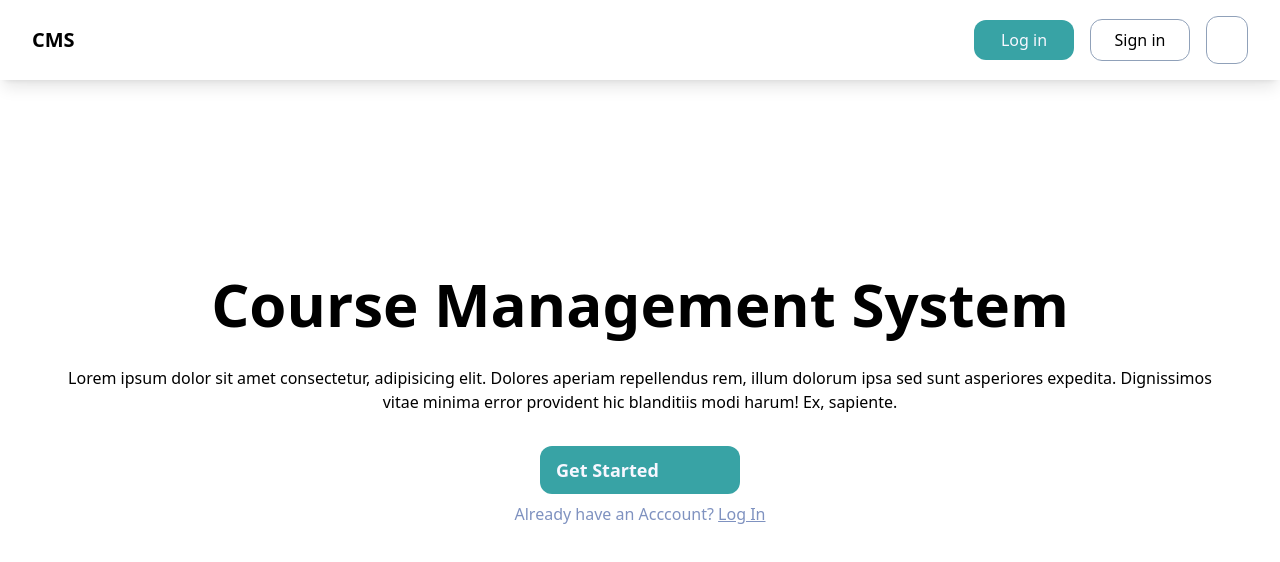
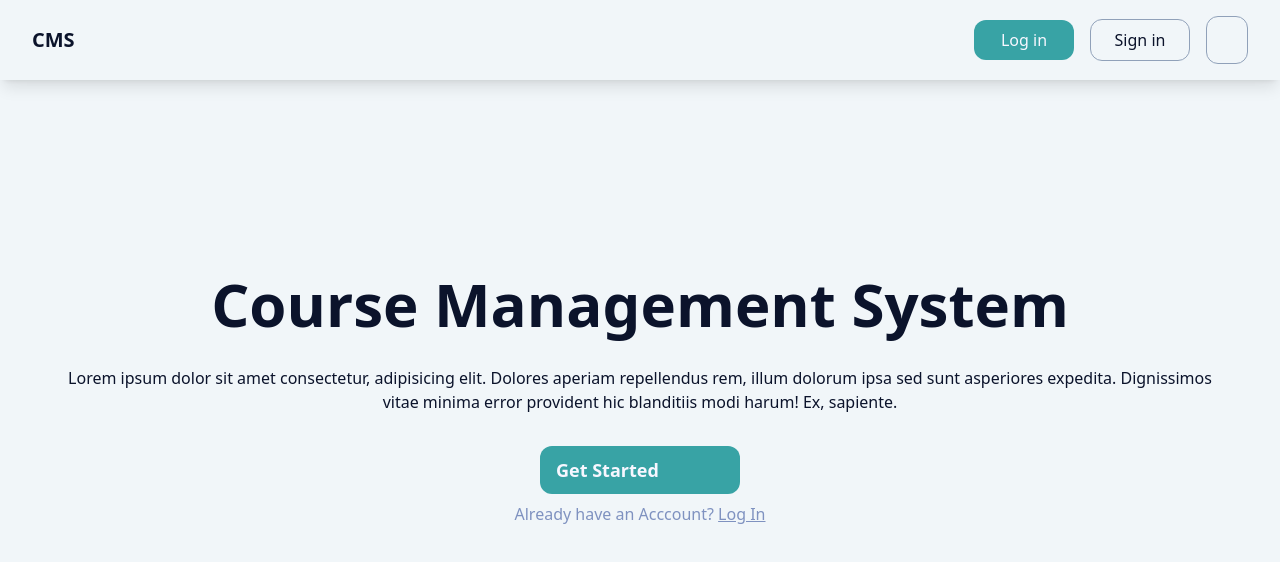
Before and after one commit to Vnntnn/Course-Management-System, a Vue app in the folder course-management-system/: page / in a window 1280 px wide. Shown: the top 562 px of the page. Built offline with nearby package versions, Linux system fonts and the light colour scheme; some icons are missing.

Commit message:
make ui more

```diff
--- a/course-management-system/index.html
+++ b/course-management-system/index.html
@@ -1,14 +1,14 @@
 <!DOCTYPE html>
-<html lang="en" class="select-none">
+<html lang="en"  class="select-none">
   <head>
     <meta charset="UTF-8">
     <link rel="icon" href="/favicon.ico">
     <meta name="viewport" content="width=device-width, initial-scale=1.0">
-    <title>Vite App</title>
+    <title>CMS</title>
 
     <link rel="stylesheet" href="src/style/tailwind.css">
   </head>
-  <body>
+  <body class="font-primary">
     <div id="app"></div>
     <script type="module" src="/src/main.js"></script>
   </body>
--- a/course-management-system/src/components/header.vue
+++ b/course-management-system/src/components/header.vue
@@ -1,10 +1,14 @@
 <script setup>
 import { HugeiconsIcon } from '@hugeicons/vue';
 import { Moon02Icon } from '@hugeicons/core-free-icons';
+let i = 0;
+let theme = ["text-primary bg-bg-dark-1 text-text-100","text-primary bg-bg-light-1 text-text-900"];
+function changeTheme(){
+    i++;
+    document.body.classList = theme[i%2];
+}
 
-function changeTheme(){
-    document.body.classList = "bg-bg-dark-1 text-text-100"
-}
+changeTheme();
 </script>
 
 <template>
```
